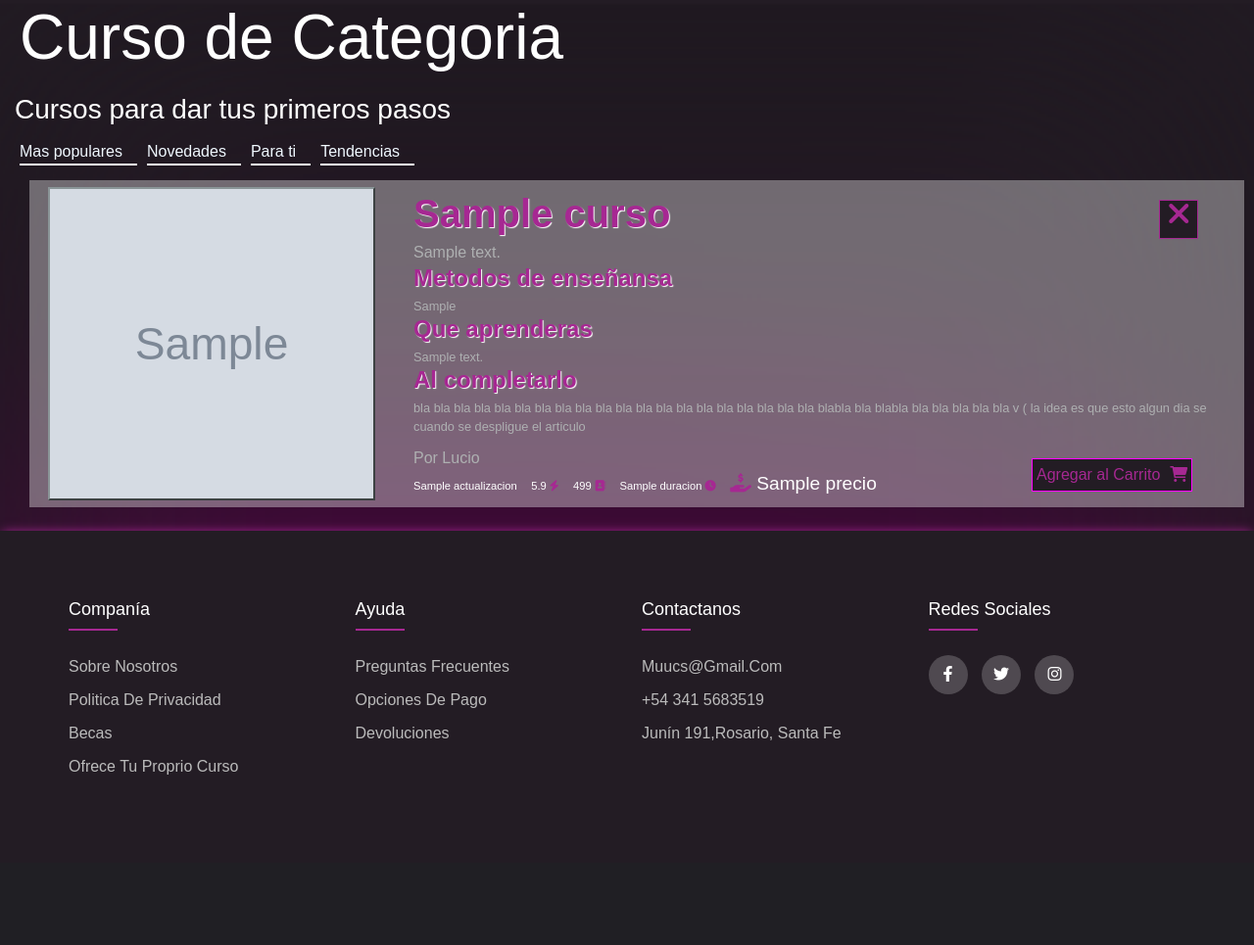
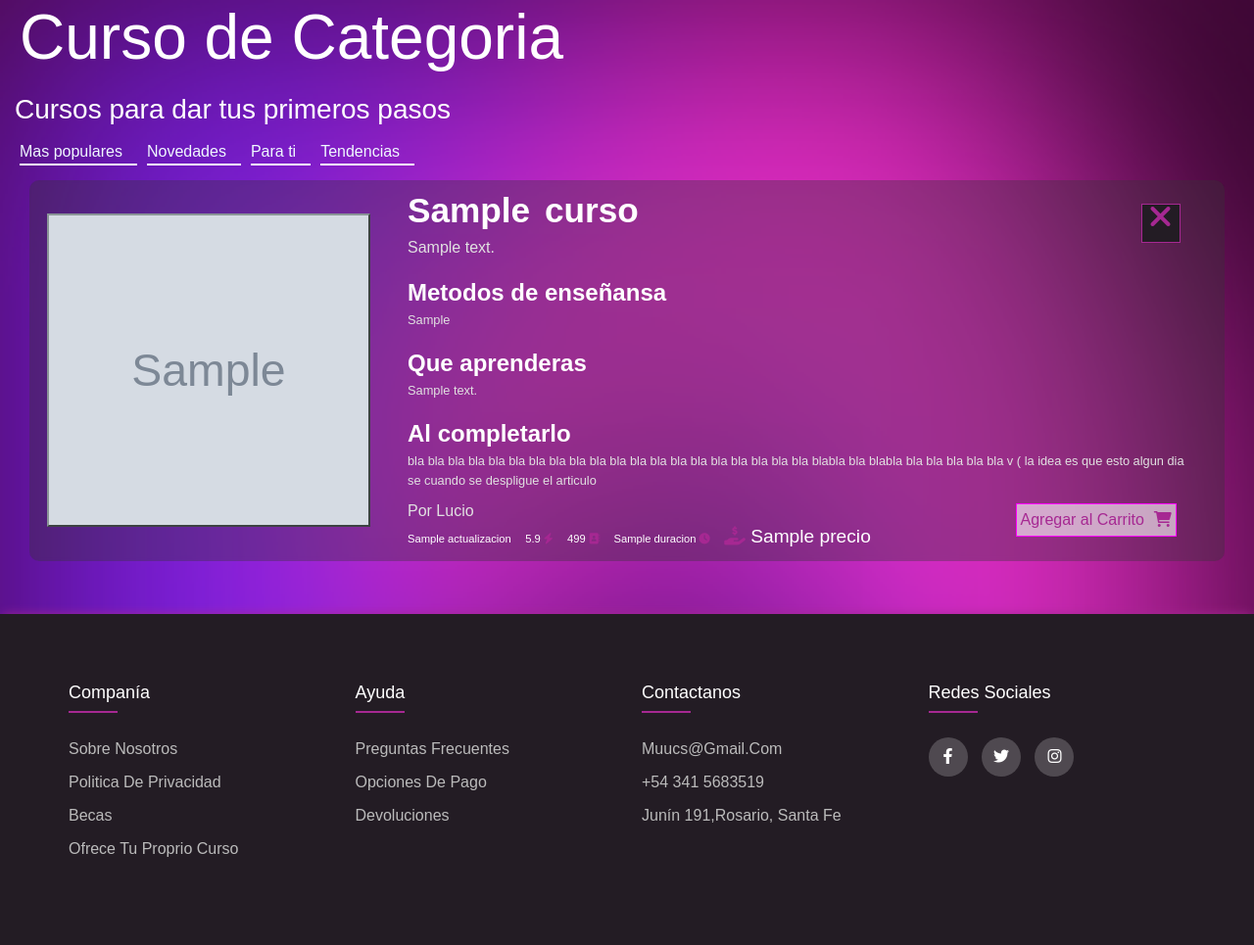
Before and after one commit to NaconechneyN/Grupo_7_MUUCS, a Node server app: template src/views/products/productCart.ejs in a window 1280 px wide. Shown: the part 100-1065 px from the top of the page at 98% size. Before the commit the page ends 891 px from the top, so only its background shows below. Run offline with Node 20, Linux system fonts and the light colour scheme; the template is opened without the code that fills it: most values are stand-ins (such as "Sample title", 1, 10 or a date in 2020); grey boxes marked "Sample" are stand-in pictures; some libraries are stand-ins or nearby versions.

Commit message:
products

```diff
--- a/public/CSS/productStyle.css
+++ b/public/CSS/productStyle.css
@@ -100,6 +100,7 @@
 .items:hover{
     border-bottom: 2px solid rgba(255,0,255,1);
     color: rgba(255,0,255,1) ;
+    transition: all 0.3s ease;
 }
 .secundarias {
     display: flex;
@@ -172,6 +173,7 @@
     color: rgba(255,0,255,1);
     text-shadow: 1px 1px 2px #FFFFFF;
     padding-left: 5px;
+    transition: all 0.3s ease;
 }
 
 .titulos {
@@ -199,13 +201,15 @@
 .cursos article {
     color:  white;
     display: flex;
-    margin: 10px 10px 0px 30px;
+    margin: 10px 30px 30px 30px;
     /* background-color: #231c24; */
-    background: rgba(255, 255, 255, 0.355);
+    background: rgba(55, 55, 55, 0.355);
     transition-property: border, border-radius, box-shadow;
     transition-duration: 0.3s;
     word-wrap: break-word ;
-
+    border-radius: 10px;
+    backdrop-filter: blur(2px);
+    transition: all 0.3s ease;
 }
 
 .cursos article .imagen {
@@ -213,6 +217,7 @@
     display: flex;
     justify-content: center;
     align-items: center;
+    /* background: rgba(55, 55, 55, 0.173); */
 }
 
 .cursos article .imagen img{
@@ -228,16 +233,18 @@
 }
 
 .cursos article .descripcion h4{
-    color: #a62892;
-    text-shadow: 1px 1px 1px white;
-    font-weight: bolder;
+    color: white;
+    font-weight: bold;
+    font-family: 'Hind Madurai', sans-serif;
     margin-bottom: 4px;
-    font-size: 2.5em;
+    font-size: 2.2em;
+    word-spacing: 5px;
 }
 
 .cursos article .descripcion p{
-    color: #aeb0b1;
+    color: rgb(225, 225, 225);
     margin: 0px;
+    padding-right: 20px;
 }
 
 .cursos article .descripcion span {
@@ -245,32 +252,39 @@
     margin-right: 10px;
 }
 
+
 .cursos article:hover {
-    border: 3px solid #a62892;
-    border-radius: 5px;
-    box-shadow: rgba(255,0,255,1) 0px 30px 60px -12px inset,rgba(255,0,255,1) 0px 18px 36px -18px inset;
-
+    background: rgba(55, 55, 55, 0.562);
+    transition: all 0.3s ease;
+    /* border: 0.5px solid rgba(255, 255, 255, 0.555); */
+/*     box-shadow: rgba(255,0,255,1) 0px 30px 60px -12px inset,rgba(255,0,255,1) 0px 18px 36px -18px inset;
+ */
 }
 
-.cursos article:hover h4{
+/* .cursos article:hover h4{
     color: #231c24;
 
-}
+} */
 
 
 .agregarCarritoList{
     position: absolute;
     left: 75%;
     top: 85%;
-    background-color: #231c24;
+    background-color: #ffffff97;
     color: #a62892;
     border: 1px solid  rgba(255,0,255,1);
     padding: 4px;
+    transition: all 0.3s ease;
+}
+
+.agregarCarritoList:hover{
+    transition: all 0.3s ease;
 }
 
 
 main {
-    background-image: url('../img/fondoList.png');
+    background-image: url('../img/fondoproducts.png');
     background-size: cover;
 }
 
@@ -301,10 +315,12 @@ main {
 .cursos article .descripcion button:hover {
     background-color: #a62892;
     color: white;
+    transition: all 0.3s ease;
 }
 
 .cursos article .descripcion button:hover i{
     color: white;
+    transition: all 0.3s ease;
 }
 
 .titulobanner {
@@ -324,11 +340,13 @@ main {
     -webkit-text-stroke: 1px #231c24;
 }
 .descripcion2 h3 {
-    color: #a62892;
-    text-shadow: 1px 1px 1px white;
-    font-weight: bolder;
+    color: white;
+    /* s */
     margin-bottom: 4px;
     font-size: 1.5em;
+    font-weight: bold;
+    font-family: 'Hind Madurai', sans-serif;
+    padding-top: 20px ;
 }
 
 .descripcion2 p {
@@ -439,6 +457,7 @@ article:enabled .descripcion2 {
 .finalizar button:hover {
     background-color: #a62892;
     color: white;
+    transition: all 0.3s ease;
 }
 
 .espsombra {
--- a/src/views/products/productList.ejs
+++ b/src/views/products/productList.ejs
@@ -6,6 +6,9 @@
     <link rel="stylesheet" href="https://cdn.jsdelivr.net/npm/bootstrap@4.0.0/dist/css/bootstrap.min.css"
         integrity="sha384-Gn5384xqQ1aoWXA+058RXPxPg6fy4IWvTNh0E263XmFcJlSAwiGgFAW/dAiS6JXm" crossorigin="anonymous">
     <link href="/css/productStyle.css" rel="stylesheet">
+    <link rel="preconnect" href="https://fonts.googleapis.com">
+    <link rel="preconnect" href="https://fonts.gstatic.com" crossorigin>
+    <link href="https://fonts.googleapis.com/css2?family=Hind+Madurai:wght@500&display=swap" rel="stylesheet">
 </head>
 
 <body>
@@ -49,7 +52,7 @@
                                 <div class="descripcion2">
                                     <h3>Metodos de enseñansa</h3>
                                     <p><%=cursos[i].tipoDeEnsenianza%> </p>
-                                    <h3>Que aprenderas</h3>
+                                    <h3>Que aprenderás</h3>
                                     <p><%=cursos[i].descripcionQueAprenderas%> </p>
                                     <h3>Al completarlo</h3>
                                     <p>bla bla bla bla bla bla bla bla bla bla bla bla bla bla bla bla bla bla bla bla blabla bla blabla bla bla bla bla bla v ( la idea es que esto algun dia se cuando se despligue el articulo</p>
```
Also changed, not shown: public/img/fondoList.png (deleted), public/img/fondoproducts.png (added).
